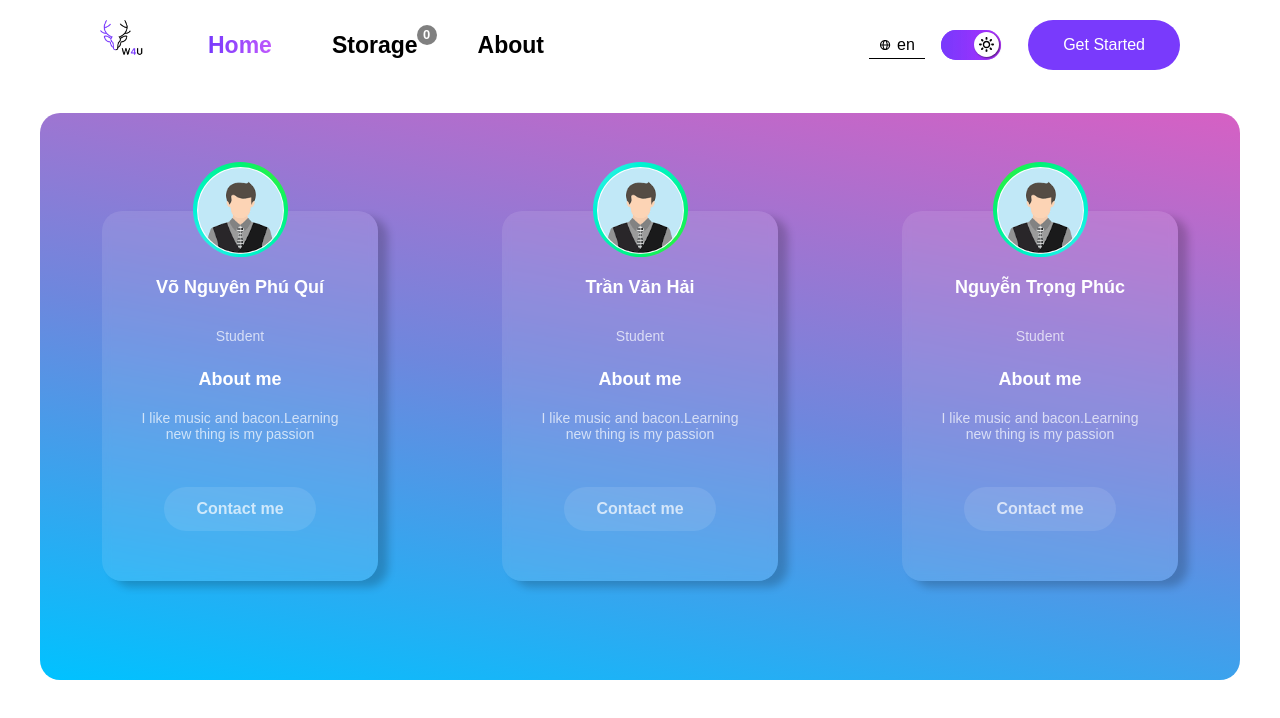
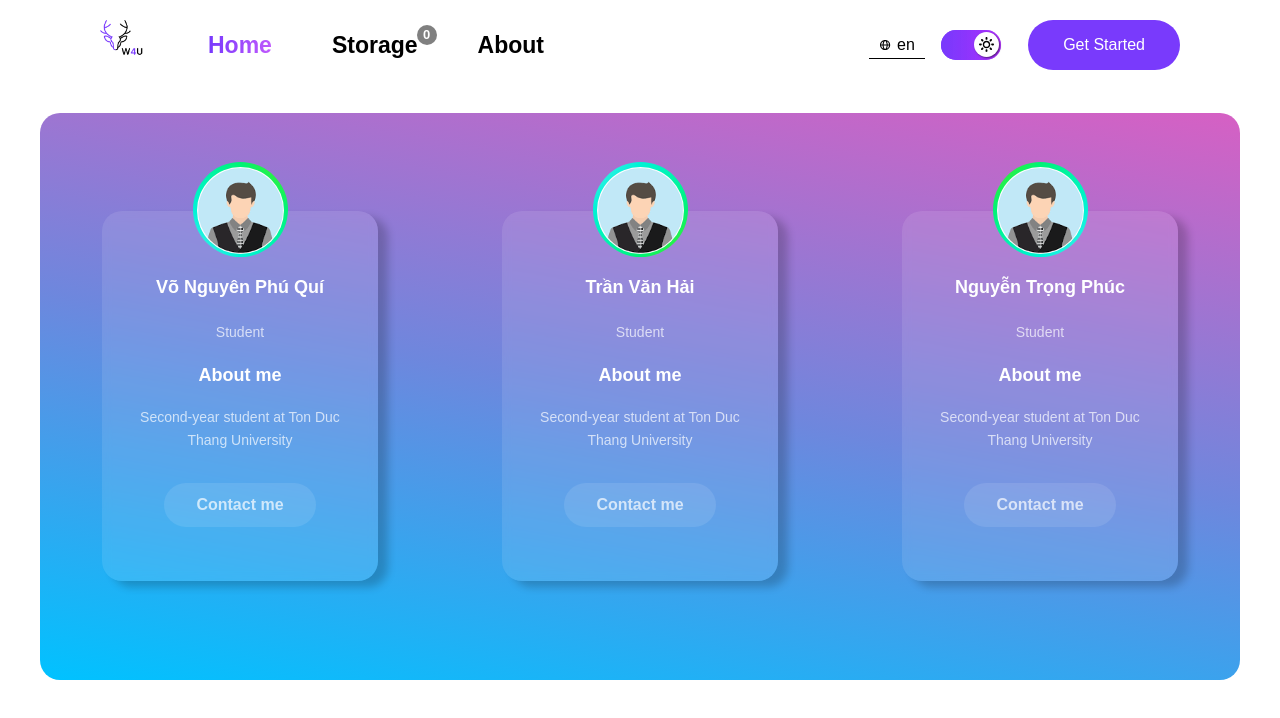
Before and after one commit to tranvanhai0504/web-create-portfolio, a React (Create React App) app: page /pages/about in a window 1280 px wide. Shown: the top 718 px of the page. Built offline with nearby package versions, Linux system fonts and the light colour scheme.

Commit message:
fix about page

```diff
--- a/src/Languages/i18n.js
+++ b/src/Languages/i18n.js
@@ -42,6 +42,7 @@ const resources = {
       "decrease":"decrease",
       "opacity":'opacity',
       "Fill":"Fill",
+      "card describe":"Second-year student at Ton Duc Thang University",
       "Text":"Text",
       "Border":"Border",
       "border inside":"inside",
@@ -78,6 +79,7 @@ const resources = {
       "About me":"Đặc điểm",
       "Student":"Sinh viên",
       "Delete":"Xóa",
+      "card describe":"Sinh viên năm 2 tại trường đại học Tôn Đức Thắng",
       "Copy":"Sao chép",
       "Page block":"Ô trang",
       "Page option":"Chỉnh sửa trang",
--- a/src/pages/AboutPage/About.js
+++ b/src/pages/AboutPage/About.js
@@ -7,21 +7,18 @@ const cards = [
         id: styles.profileimg,
         img: images,
         name: "Võ Nguyên Phú Quí",
-        describe: "I like music and bacon.Learning new thing is my passion",
         linkcontact: "https://www.facebook.com/profile.php?id=100022928704167"
     },
     {
         id: styles.profileimg2,
         img: images,
         name: "Trần Văn Hải",
-        describe: "I like music and bacon.Learning new thing is my passion",
         linkcontact: "https://www.facebook.com/high.2.n"
     },
     {
         id: styles.profileimg3,
         img: images,
         name: "Nguyễn Trọng Phúc",
-        describe: "I like music and bacon.Learning new thing is my passion",
         linkcontact: "https://www.facebook.com/profile.php?id=100027308418139"
     }
 ]
@@ -41,7 +38,7 @@ function Card({ card }) {
             <div className={styles.content}>{t('Student')}</div>
             <div className={styles.about}>{t('About me')}</div>
             <div className={styles.Aboutcontent}>
-                {card.describe}
+                {t('card describe')}
             </div>
             <a target="_blank" rel="noopener noreferrer" href={card.linkcontact} className={styles.contactBtn}>
                  {t('Contact me')}
--- a/src/pages/AboutPage/AboutPage.module.css
+++ b/src/pages/AboutPage/AboutPage.module.css
@@ -67,13 +67,15 @@
     font-weight: bold;
 }
 .content,.Aboutcontent{
-    padding: 20px 26px 0px 26px;
+    padding: 16px 26px 0px 26px;
     text-align: center;
     color: rgba(255, 255, 255, 0.7);
     font-size: 14px;
 }
 .Aboutcontent{
+    padding: 20px 26px 0px 26px;
     height: 22%;
+    line-height: 23px;
 }
 .about{
     padding: 25px 0px 0px 0px;
```
